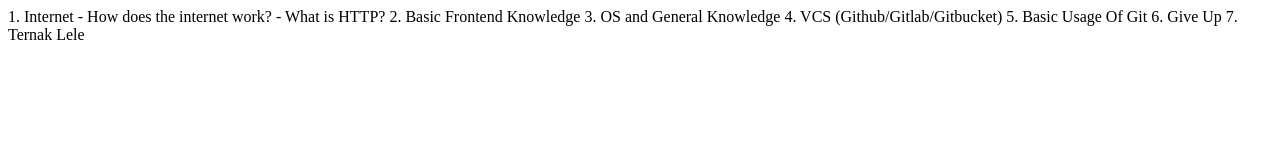
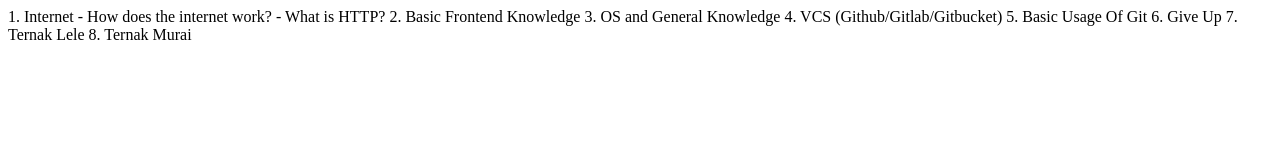
Before and after one commit to StellarG/proj1, a plain HTML site: page index.html in a window 1280 px wide. Drawn offline with Linux system fonts and the light colour scheme.

Commit message:
Update index.html
Add Content

```diff
--- a/index.html
+++ b/index.html
@@ -12,5 +12,6 @@
  5. Basic Usage Of Git
  6. Give Up
  7. Ternak Lele
+ 8. Ternak Murai
 </body>
 </html>
```
